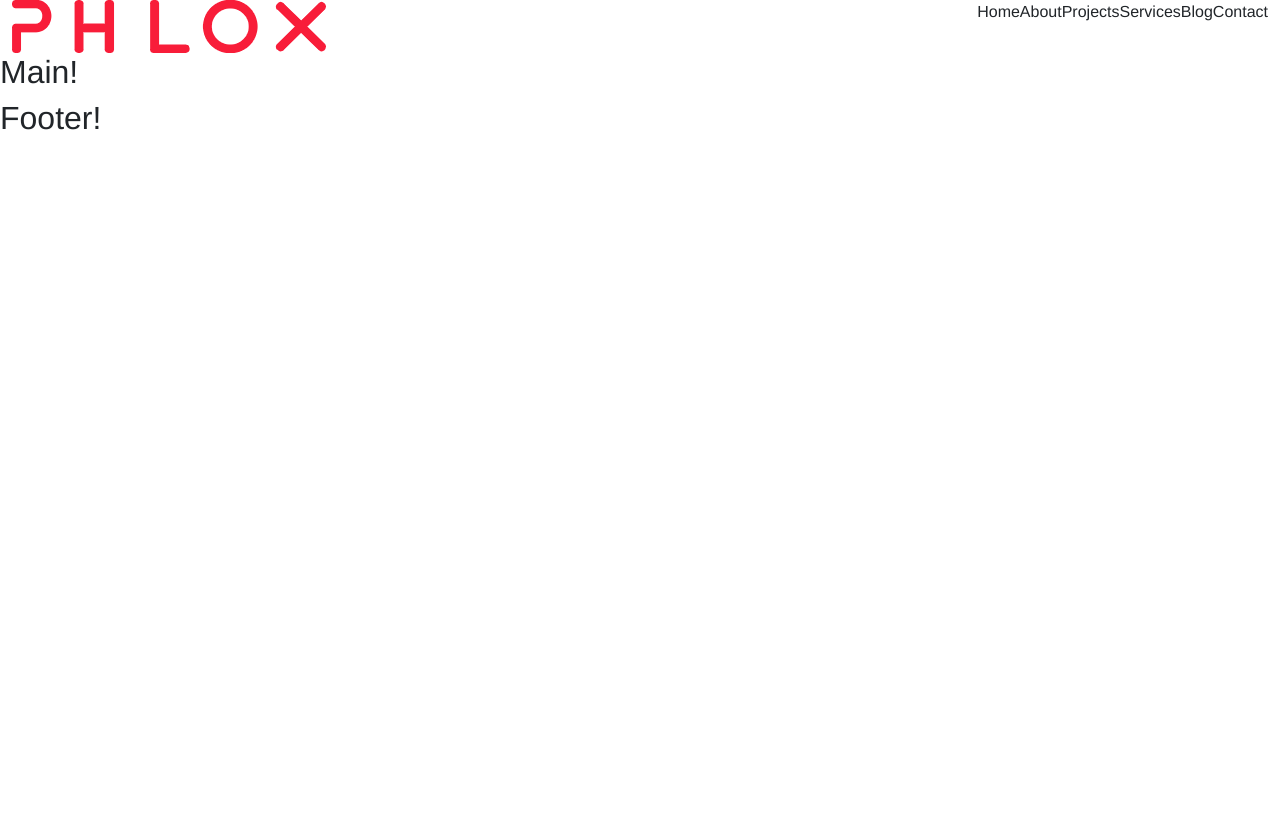
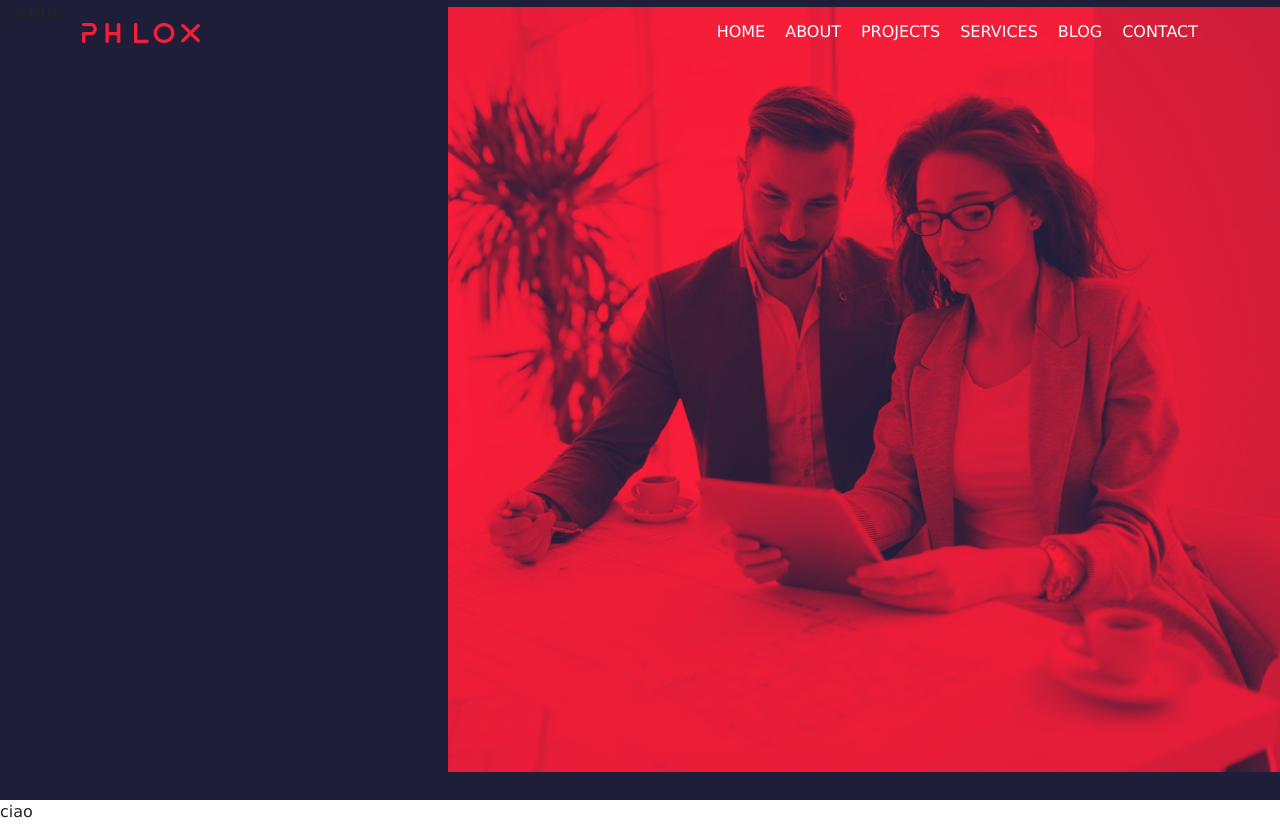
Before and after one commit to Jack-rm/proj-html-vuejs, a Vue app: page / in a window 1280 px wide. Before the commit the page ends 800 px from the top, so only its background shows below. Built offline with nearby package versions, Linux system fonts and the light colour scheme.

Commit message:
First attempt on main jumbotron

```diff
--- a/src/App.vue
+++ b/src/App.vue
@@ -3,9 +3,9 @@
 
     <Header />
 
-    <Main msg="Main!" />
+    <Main />
 
-    <Footer msg="Footer!" />
+    <Footer />
 
   </div>
 </template>
@@ -28,7 +28,7 @@ export default {
 <style lang="scss">
 
 #app {
-  font-family: Avenir, Helvetica, Arial, sans-serif;
+  font-family: Verdana, Geneva, Tahoma, sans-serif;
   -webkit-font-smoothing: antialiased;
   -moz-osx-font-smoothing: grayscale;
 }
--- a/src/components/Header.vue
+++ b/src/components/Header.vue
@@ -1,11 +1,15 @@
 <template>
-  <div class="container-fluid">
+  <div class="container">
     <div class="row">
         <div class="col-12 d-flex justify-content-between">
-            <img src="../assets/img/logotype.png" alt="Header main red logo">
-            <ul>
-                <li v-for="(item, index) in headerNavItems" :key="index">{{ item.name }}</li>
-            </ul>
+            <div class="my_logo-box">
+                <img src="../assets/img/logotype.png" alt="Header main red logo">
+            </div>
+            <div class="my_nav-bar">
+                <ul>
+                    <li v-for="(item, index) in headerNavItems" :key="index">{{ item.name.toUpperCase() }}</li>
+                </ul>
+            </div>
         </div>
     </div>
   </div>
@@ -22,7 +26,7 @@ export default {
 
             headerLogo: [
                 {
-                    source: "../assets/img/logotype.png",
+                    source: require('../assets/img/logotype.png'),
                     alt: 'Header main red logo',
                 }
             ],
@@ -51,12 +55,44 @@ export default {
 }
 </script>
 
-<style lang="scss">
+<style lang="scss" scoped>
 @import "../style/variables.scss";
 @import "../style/general.scss";
 
-ul li {
+.container{
+    background-color: transparent !important;
+    position: fixed;
+    left: 50%;
+    transform: translateX(-50%);
+}
+
+.my_logo-box{
+    padding-top: 20px;
+    padding-bottom: 20px;
+
+    & img{
+    height: 20px;
+    }
+}
+
+
+.my_nav-bar{
+    padding-top: 20px;
+
+    & ul {
     list-style-type: none;
-    display: inline-block;
+    }
+
+    & ul li {
+    color: $whiteText;
+    border-top: 3px solid transparent;
+    display: inline;
+    padding-top: 20px;
+    padding-left: 20px;
+
+        &:hover{
+        border-top: 3px solid $whiteText;
+        }
+    }
 }
 </style>
--- a/src/components/Main.vue
+++ b/src/components/Main.vue
@@ -1,16 +1,27 @@
 <template>
   <div>
 
-    <h2>{{ msg }}</h2>
+  <section class="jumbotron">
+    <div class="container-fluid">
+      <div class="row">
+        <div class="col-12">
+          <p>scritte</p>
+        </div>
+      </div>
+    </div>
+  </section>
+  <section>
+    <p>ciao</p>
+  </section>
 
   </div>
 </template>
 
 <script>
 export default {
-  name: 'HelloWorld',
+  name: 'Main',
   props: {
-    msg: String
+
   }
 }
 </script>
@@ -19,5 +30,15 @@ export default {
 @import "../style/variables.scss";
 @import "../style/general.scss";
 
+.jumbotron{
+  background-color: $darkBlueBg;
+  background-image: url("../assets/img/portrait-of-young-architect-woman-on-meeting-KFZCE3A.jpg");
+  background-repeat: no-repeat;
+  background-position-x: right;
+  background-position-y: 20% ;
+  background-size: 65%;
+  height: 100vh;
+}
+
 
 </style>
--- a/src/style/variables.scss
+++ b/src/style/variables.scss
@@ -1,5 +1,7 @@
 // COLORS
 // Background colors :
+$darkBlueBg: #1f1e38;
 // Text colors :
+$whiteText: #ffffff;
 // Fill colors :
 // Border colors :
```
